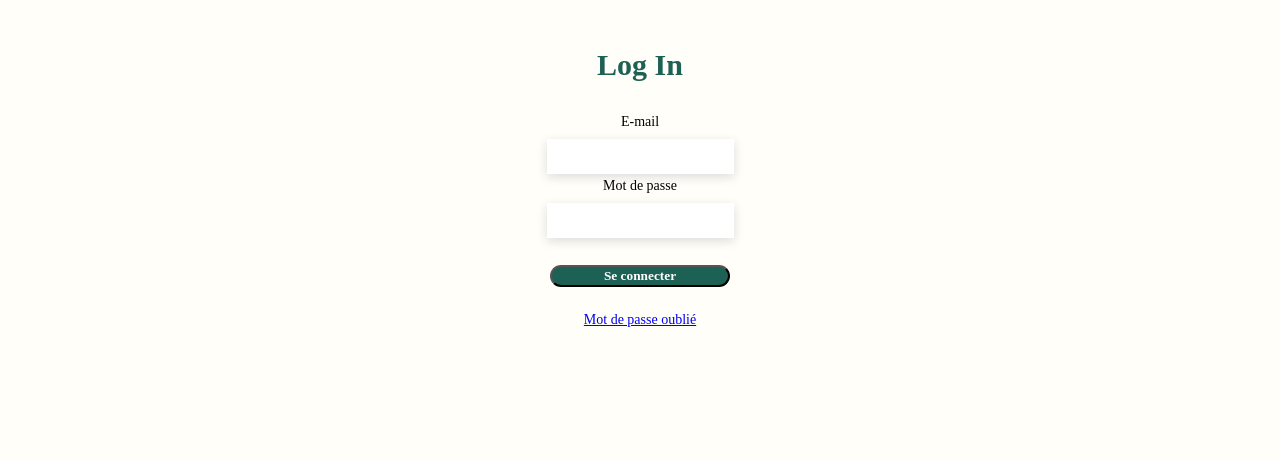
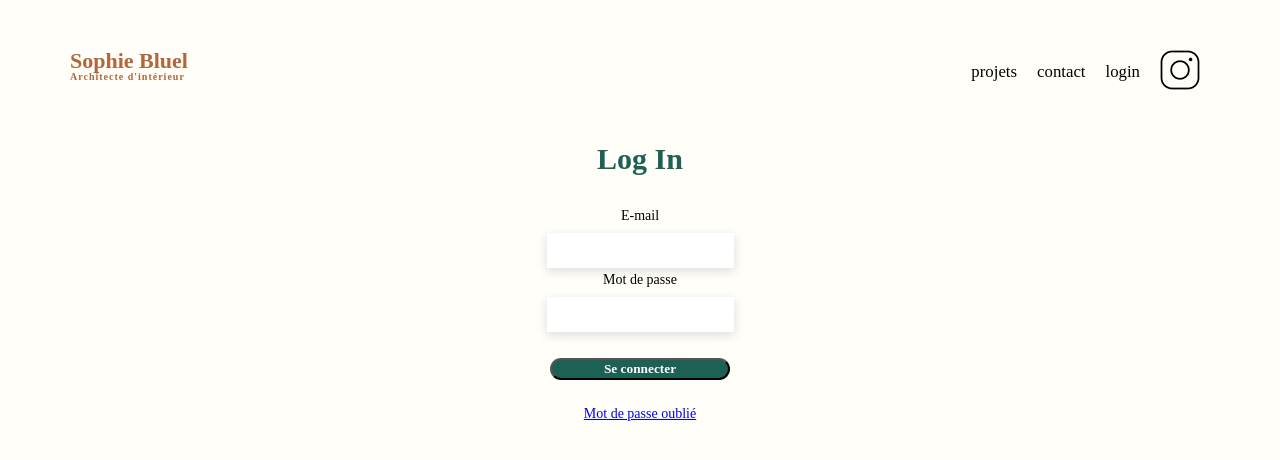
Before and after one commit to vsabouroux/Sabouroux_Valerie_3_11082023, a plain HTML site: page FrontEnd/login.html in a window 1280 px wide. Drawn offline with Linux system fonts and the light colour scheme.

Commit message:
integration header sur page connexion

```diff
--- a/FrontEnd/assets/style.css
+++ b/FrontEnd/assets/style.css
@@ -214,6 +214,7 @@ nav a:focus {
   border: none;
   box-shadow: 0px 3px 10px gainsboro;
 }
+/**fin page login**/
 
 #introduction {
   display: flex;
--- a/FrontEnd/login.html
+++ b/FrontEnd/login.html
@@ -1,4 +1,16 @@
 <link rel="stylesheet" href="./assets/style.css" />
+<header>
+  <h1>Sophie Bluel <span>Architecte d'intérieur</span></h1>
+  <nav>
+    <ul>
+      <li>projets</li>
+      <li>contact</li>
+      <li><a href="login.html">login</a></li>
+
+      <li><img src="./assets/icons/instagram.png" alt="Instagram" /></li>
+    </ul>
+  </nav>
+</header>
 <section id="login">
   <h2>Log In</h2>
   <form action="#" method="post">
```
